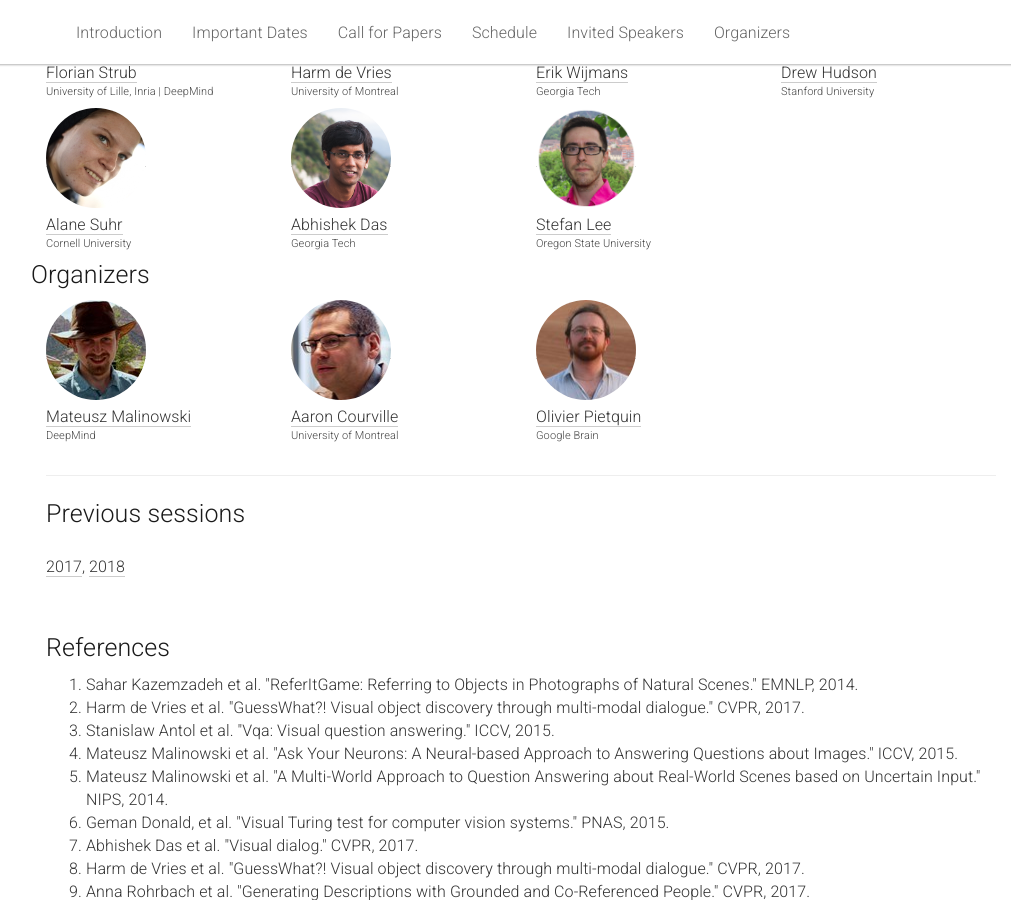
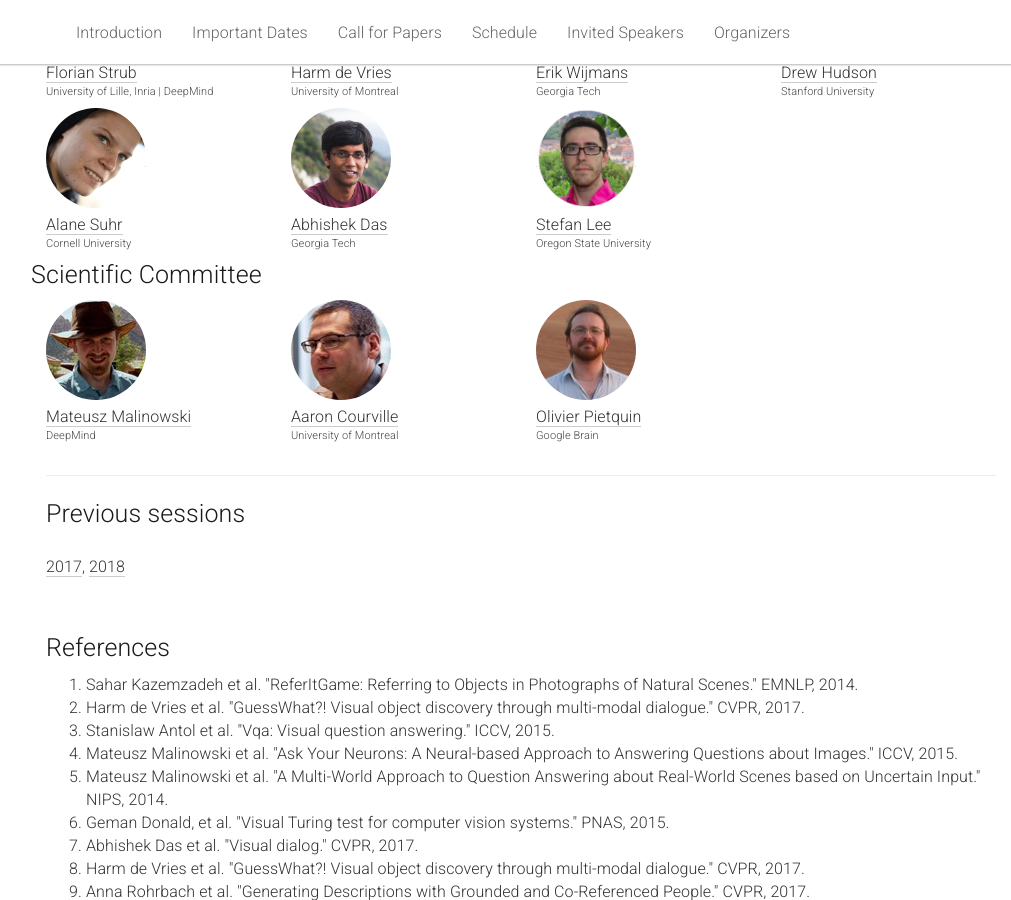
Before and after one commit to vigilworkshop/vigilworkshop.github.io, a Jekyll site: the page built from _pages/home.md, in a window 1280 px wide and 900 px high, scrolled down 2248 px. Shown: the whole window, without its empty margins (119-1130 px from the left). Built offline with Jekyll 4.4.1, drawn with Linux system fonts in a browser that asks for light colours.

Commit message:
Update home.md

```diff
--- a/_pages/home.md
+++ b/_pages/home.md
@@ -243,9 +243,9 @@ TBA
   </div>
 
 <hr>
-<div class="row" id="Scientific Committee">
+<div class="row" id="scommittee">
   <div class="col-xs-12">
-    <h2>Organizers</h2>
+    <h2>Scientific Committee</h2>
   </div>
 </div>
 
```
